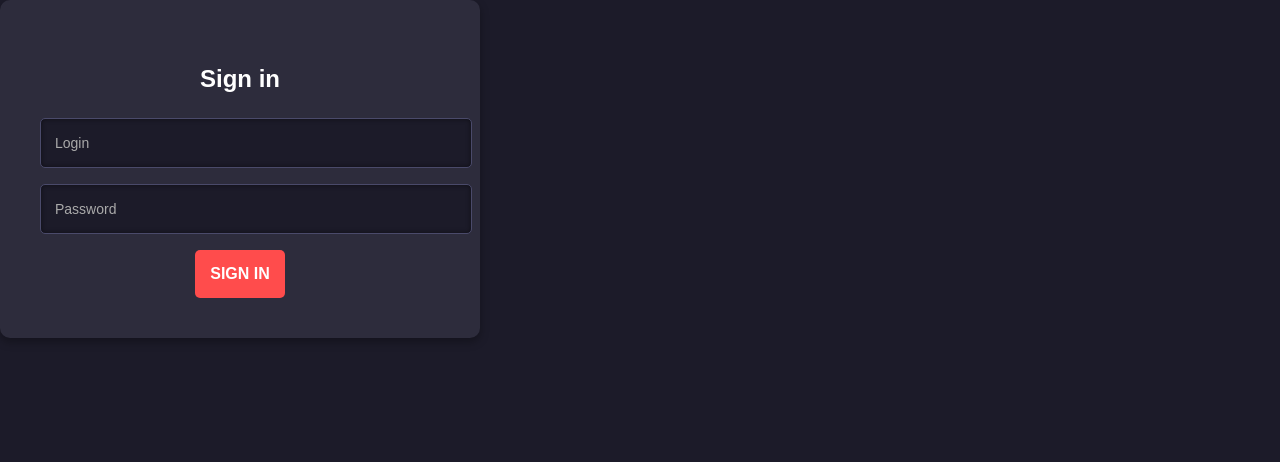
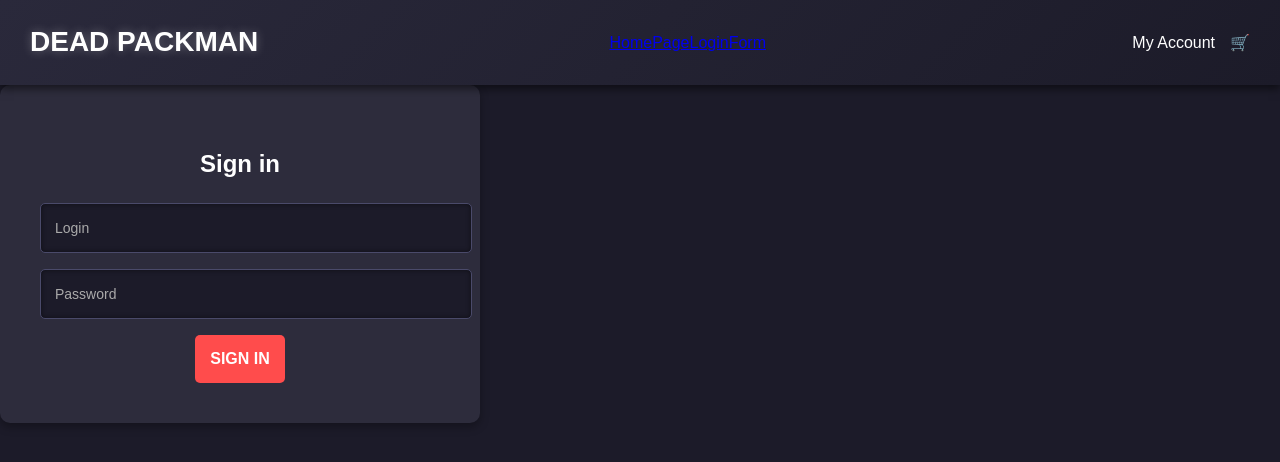
Before and after one commit to 09NINE90/BoostingPlatformFrontEnd, a React (Vite) app: page /loginForm in a window 1280 px wide. Shown: the top 462 px of the page. Built offline with nearby package versions, Linux system fonts and the light colour scheme.

Commit message:
fix routing

```diff
--- a/package.json
+++ b/package.json
@@ -13,6 +13,7 @@
     "axios": "^1.7.9",
     "react": "^18.3.1",
     "react-dom": "^18.3.1",
+    "react-router": "^7.0.2",
     "react-router-dom": "^7.0.2"
   },
   "devDependencies": {
--- a/src/App.jsx
+++ b/src/App.jsx
@@ -1,39 +1,33 @@
 import Button from "./components/button/Button.jsx";
-import LoginForm from "./components/login/LoginForm.jsx";
 import HomePage from "./components/home/HomePage.jsx";
 import Navigation from "./components/navigation/Navigation.jsx";
+import LoginForm from "./components/login/LoginForm.jsx";
 
-import {
-    BrowserRouter as Router,
-    Routes,
-    Route,
-    Navigate,
-} from "react-router-dom";
+import {Routes, Route} from "react-router";
 
-function isAuthenticated() {
+const isAuthenticated = () => {
     console.log(localStorage.getItem('token'))
-    return !!localStorage.getItem('token'); // Возвращает true, если токен есть
+    return !!localStorage.getItem('token');
 }
 
-export default function App() {
-
+const App = () => {
     return (
         <>
-            <Router>
-                {isAuthenticated() && <Navigation />}
+            <Navigation/>
             <Routes>
                 <Route
                     exact
-                        path="/"
+                    path="/homePage"
                     element={<HomePage/>}
                 />
                 <Route
                     exact
-                        path="/LoginForm"
+                    path="/loginForm"
                     element={<LoginForm/>}
                 />
             </Routes>
-            </Router>
         </>
-    )
-}
+    );
+};
+
+export default App;
--- a/src/components/button/Button.jsx
+++ b/src/components/button/Button.jsx
@@ -1,7 +1,7 @@
 import classes from './Button.module.css'
 import React from "react";
 
-export default function Button({children, isActive, ...props}) {
+const Button = ({children, isActive, ...props}) => {
     return (
         <button
             {...props}
@@ -12,3 +12,5 @@ export default function Button({children, isActive, ...props}) {
         </button>
     )
 }
+
+export default Button;
--- a/src/components/home/HomePage.jsx
+++ b/src/components/home/HomePage.jsx
@@ -1,6 +1,5 @@
 import React from "react";
 import {promoList} from './HomeData';
-import {Link} from "react-router-dom";
 import './HomePage.css'
 
 export default function HomePage() {
--- /dev/null
+++ b/src/components/login/InputGroup.jsx
@@ -0,0 +1,20 @@
+import React from "react";
+
+const InputGroup = (props) => {
+    const {type, value, onChange, title} = props;
+    return (
+        <div className="input-group">
+            <input
+                type={type}
+                value={value}
+                onChange={onChange}
+                required
+                placeholder=" "
+                autoComplete="off"
+            />
+            <label>{title}</label>
+        </div>
+    )
+}
+
+export default InputGroup;
--- a/src/components/login/LoginForm.jsx
+++ b/src/components/login/LoginForm.jsx
@@ -1,14 +1,22 @@
 import React, {useState} from 'react';
 import './LoginForm.css'
 import axios from 'axios'
-import { useNavigate } from "react-router-dom";
-
+import {useNavigate} from "react-router-dom";
+import InputGroup from './InputGroup.jsx'
 
 export default function LoginForm() {
     const [username, setUsername] = useState('');
     const [password, setPassword] = useState('');
     const [error, setError] = useState(null);
     const navigate = useNavigate();
+
+    const onChangePasswordInput = (e) => {
+        setPassword(e.target.value)
+    }
+
+    const onChangeUsernameInput = (e) => {
+        setUsername(e.target.value)
+    }
 
     const handleSubmit = async (e) => {
         e.preventDefault();
@@ -31,31 +39,20 @@ export default function LoginForm() {
             <h2>Sign in</h2>
             {error && <p style={{color: 'red'}}>{error}</p>}
             <form onSubmit={handleSubmit}>
-                <div className="input-group">
-                    <input
+                <InputGroup
                     type="text"
                     value={username}
-                        onChange={(e) => setUsername(e.target.value)}
-                        required
-                        placeholder=" "
-                        autoComplete="off"
+                    onChange={onChangeUsernameInput}
+                    title="Login"
                 />
-                    <label>Login</label>
-                </div>
-                <div className="input-group">
-                    <input
+                <InputGroup
                     type="password"
                     value={password}
-                        onChange={(e) => setPassword(e.target.value)}
-                        required
-                        placeholder=" "
-                        autoComplete="off"
+                    onChange={onChangePasswordInput}
+                    title="Password"
                 />
-                    <label>Password</label>
-                </div>
                 <button type="submit" className="btn">Sign in</button>
             </form>
         </div>
-
     );
 }
--- /dev/null
+++ b/src/components/navigation/LinksData.js
@@ -0,0 +1,10 @@
+export const LinksData = [
+    {
+        path: "/homePage",
+        name: "HomePage"
+    },
+    {
+        path: "/loginForm",
+        name: "LoginForm"
+    }
+];
--- a/src/components/navigation/Navigation.jsx
+++ b/src/components/navigation/Navigation.jsx
@@ -1,18 +1,16 @@
 import React from "react";
-import {Link} from "react-router-dom";
 import './Navigation.css'
+import {LinksData} from './LinksData.js'
+import { Link } from "react-router";
 
-export default function Navigation() {
+const Navigation = () => {
     return (
         <header>
             <div className="logo">Dead PackMan</div>
             <nav>
-                <ul className="nav-links">
-                    <NavItem link = "/" name = "Home"/>
-                    <NavItem link = "/" name = "Services"/>
-                    <NavItem link = "/" name = "Support"/>
-                    <NavItem link = "/LoginForm" name = "LoginPage"/>
-                </ul>
+                {LinksData.map((link) => (
+                    <Link to={link.path} key={link.path}>{link.name}</Link>
+                ))}
             </nav>
             <div className="header-icons">
                 <a href="#" className="account">My Account</a>
@@ -22,10 +20,4 @@ export default function Navigation() {
     )
 }
 
-function NavItem(props) {
-    return (
-        <li>
-            <Link to={props.link}>{props.name}</Link>
-        </li>
-    )
-}
+export default Navigation;
--- a/src/main.jsx
+++ b/src/main.jsx
@@ -1,12 +1,15 @@
-import { StrictMode } from 'react'
-import { createRoot } from 'react-dom/client'
+import {StrictMode} from 'react'
+import {createRoot} from 'react-dom/client'
+import {BrowserRouter, Routes, Route} from "react-router";
 import './index.css'
 import App from './App.jsx'
 
 const root = document.getElementById('root');
 
 createRoot(root).render(
-  <StrictMode>
-    <App />
-  </StrictMode>,
+    <BrowserRouter>
+        <Routes>
+            <Route path="*" element={<App/>}/>
+        </Routes>
+    </BrowserRouter>
 )
```
Also changed, not shown: 1 other file (tests, documents, lock files or other folders). Lines whose indentation alone changed are shown as unchanged.
